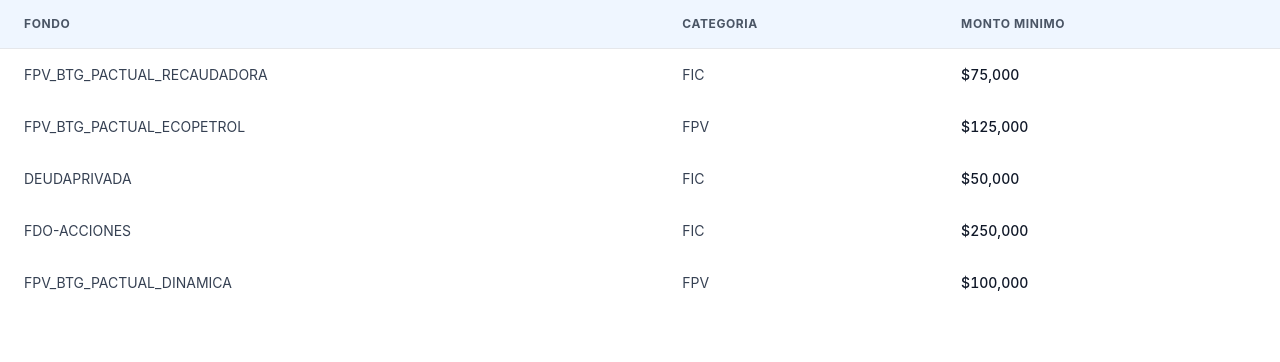
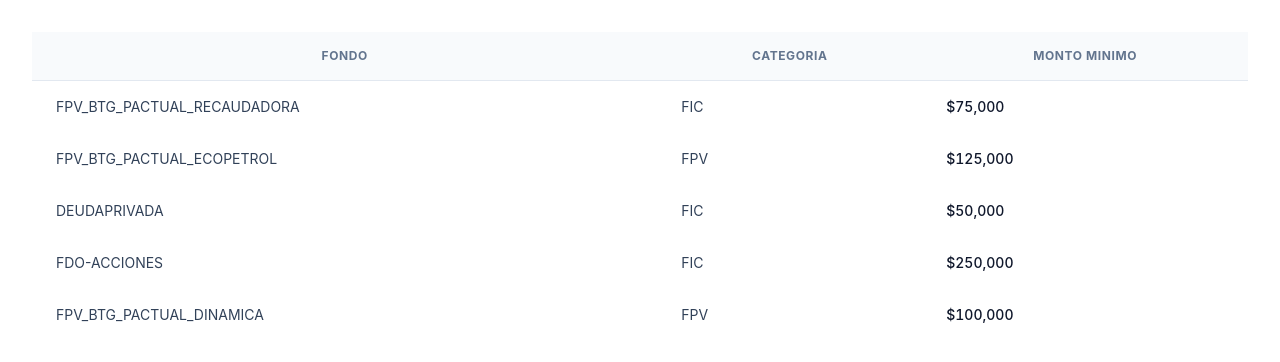
Before and after one commit to gjoiver/manage-funds-app, an Angular app: page /fondos in a window 1280 px wide. Shown: the top 362 px of the page. Built offline with nearby package versions, Linux system fonts and the light colour scheme.

Commit message:
feat(table): refactor table component

```diff
--- a/src/app/shared/components/table/table.component.html
+++ b/src/app/shared/components/table/table.component.html
@@ -1,20 +1,10 @@
-<div class="w-full">
-  <table class="block w-full md:table border-collapse text-left text-sm" role="table">
-    <thead class="hidden md:table-header-group bg-blue-50 text-gray-600 border-b border-gray-200">
-      <tr>
-        @for (col of columns(); track col.key) {
-          <th scope="col" class="px-6 py-4 font-bold uppercase tracking-wider text-xs">
+<ng-template #mobileLabel let-col>
+  <span class="md:hidden text-[10px] font-bold text-slate-400 uppercase tracking-wider">
     {{ col.header }}
-          </th>
-        }
-      </tr>
-    </thead>
+  </span>
+</ng-template>
 
-    <tbody
-      class="block md:table-row-group bg-transparent md:bg-white md:divide-y md:divide-gray-100"
-    >
-      @if (isLoading()) {
-        @for (i of [1, 2, 3, 4, 5]; track $index) {
+<ng-template #skeletonRow>
   <tr
     class="block md:table-row mb-4 md:mb-0 bg-white rounded-xl md:rounded-none shadow-sm md:shadow-none border border-slate-200 md:border-0 md:border-b md:border-slate-100"
     role="row"
@@ -24,11 +14,7 @@
       <td
         class="flex justify-between items-center md:table-cell px-4 py-3 md:px-6 md:py-4 border-b border-slate-50 md:border-0 last:border-0"
       >
-                <span
-                  class="md:hidden text-[10px] font-bold text-gray-400 uppercase tracking-wider"
-                >
-                  {{ col.header }}
-                </span>
+        <ng-container *ngTemplateOutlet="mobileLabel; context: { $implicit: col }"></ng-container>
 
         <div class="text-right md:text-left">
           @switch (col.type) {
@@ -46,40 +32,32 @@
       </td>
     }
   </tr>
-        }
-      } @else {
-        @for (row of data(); track $index) {
+</ng-template>
+
+<ng-template #dataRow let-row>
   <tr
-            class="block md:table-row mb-4 md:mb-0 bg-white rounded-xl md:rounded-none shadow-sm md:shadow-none border border-gray-200 md:border-0 hover:bg-gray-50 transition-colors cursor-pointer"
+    class="block md:table-row mb-4 md:mb-0 bg-white rounded-xl md:rounded-none shadow-sm md:shadow-none border border-slate-200 md:border-0 hover:bg-slate-50 transition-colors cursor-pointer"
     (click)="onRowClick(row)"
     role="row"
   >
     @for (col of columns(); track col.key) {
       <td
-                class="flex justify-between items-center md:table-cell px-4 py-3 md:px-6 md:py-4 whitespace-nowrap text-gray-700 border-b border-gray-50 md:border-0 last:border-0"
+        class="flex justify-between items-center md:table-cell px-4 py-3 md:px-6 md:py-4 border-b border-slate-50 md:border-0 last:border-0"
       >
-                <span
-                  class="md:hidden text-[10px] font-bold text-gray-500 uppercase tracking-wider"
-                >
-                  {{ col.header }}
-                </span>
+        <ng-container *ngTemplateOutlet="mobileLabel; context: { $implicit: col }"></ng-container>
 
         <div class="text-right md:text-left">
           @switch (col.type) {
             @case ('currency') {
-                      <span class="font-medium text-gray-900 tabular-nums">
-                        {{
-                          getCellValue(row, col.key) | currency: 'COP' : 'symbol-narrow' : '1.0-0'
-                        }}
+              <span class="font-medium text-slate-900 tabular-nums">
+                {{ getCellValue(row, col.key) | currency: 'COP' : 'symbol-narrow' : '1.0-0' }}
               </span>
             }
-
             @case ('date') {
-                      <span class="text-gray-500">
+              <span class="text-slate-500">
                 {{ getCellValue(row, col.key) | date: 'dd/MM/yyyy HH:mm' }}
               </span>
             }
-
             @default {
               {{ getCellValue(row, col.key) }}
             }
@@ -88,11 +66,31 @@
       </td>
     }
   </tr>
+</ng-template>
+
+<div class="w-full p-4 md:p-8">
+  <table class="block w-full md:table border-collapse" role="table">
+    <thead class="hidden md:table-header-group">
+      <tr>
+        @for (col of columns(); track col.key) {
+          <th scope="col" class="px-6 py-4">{{ col.header }}</th>
+        }
+      </tr>
+    </thead>
+
+    <tbody class="block md:table-row-group md:divide-y md:divide-slate-100">
+      @if (isLoading()) {
+        @for (i of [1, 2, 3, 4, 5]; track $index) {
+          <ng-container *ngTemplateOutlet="skeletonRow"></ng-container>
+        }
+      } @else {
+        @for (row of data(); track $index) {
+          <ng-container *ngTemplateOutlet="dataRow; context: { $implicit: row }"></ng-container>
         } @empty {
           <tr class="block md:table-row">
             <td
               [attr.colspan]="columns().length"
-              class="block md:table-cell px-6 py-12 text-center text-gray-400 italic bg-white rounded-xl md:rounded-none border border-gray-200 md:border-0 shadow-sm md:shadow-none"
+              class="block md:table-cell p-8 text-center italic text-slate-400 bg-white rounded-xl md:rounded-none border border-slate-200 md:border-0 shadow-sm md:shadow-none"
             >
               {{ config.i18n.emptyTable }}
             </td>
--- a/src/app/shared/components/table/table.component.ts
+++ b/src/app/shared/components/table/table.component.ts
@@ -1,4 +1,4 @@
-import { CurrencyPipe, DatePipe } from '@angular/common';
+import { CurrencyPipe, DatePipe, NgTemplateOutlet } from '@angular/common';
 import { ChangeDetectionStrategy, Component, input, output } from '@angular/core';
 import { ColumnDef } from '@shared/entities';
 import { TableComponentConfig } from './table.config';
@@ -9,7 +9,7 @@
   templateUrl: './table.component.html',
   styleUrl: './table.component.scss',
   changeDetection: ChangeDetectionStrategy.OnPush,
-  imports: [CurrencyPipe, DatePipe],
+  imports: [CurrencyPipe, DatePipe, NgTemplateOutlet],
 })
 export class TableComponent<T> {
   public config = TableComponentConfig;
--- a/src/styles.scss
+++ b/src/styles.scss
@@ -1 +1,11 @@
 @use 'tailwindcss';
+
+@layer base {
+  body {
+    @apply text-slate-700 antialiased text-sm;
+  }
+
+  th {
+    @apply font-bold uppercase tracking-wider text-xs text-slate-500 bg-slate-50 border-b border-slate-200;
+  }
+}
```
Lines whose indentation alone changed are shown as unchanged.
